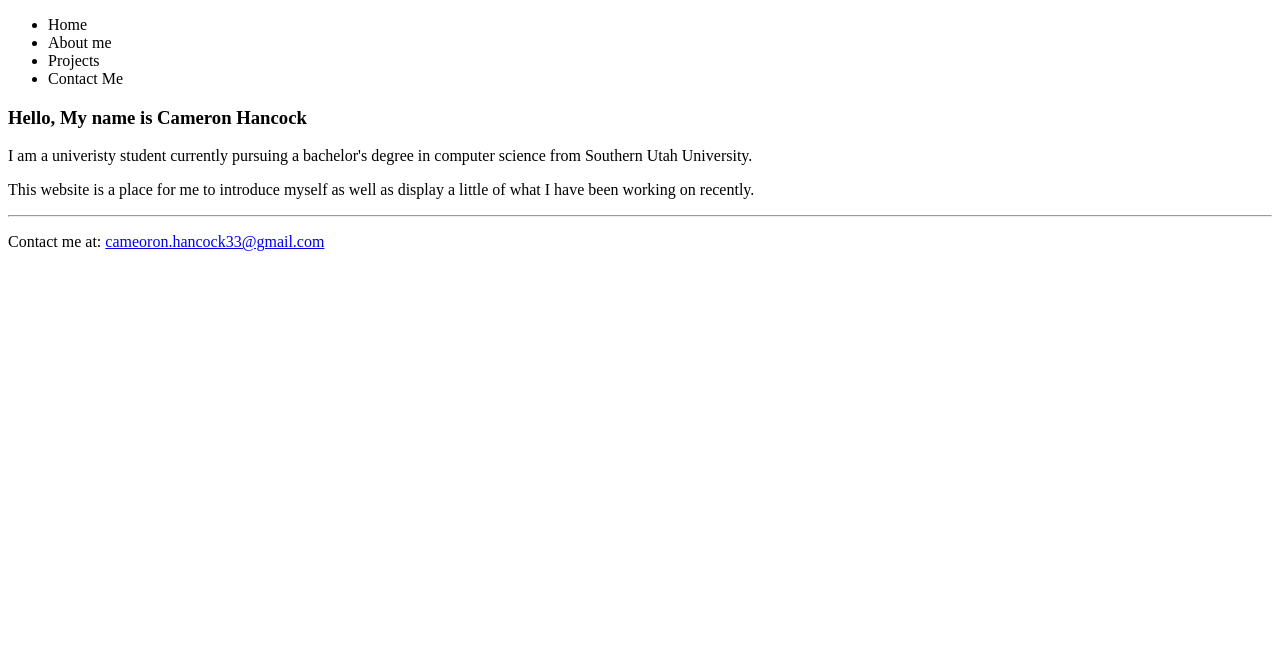
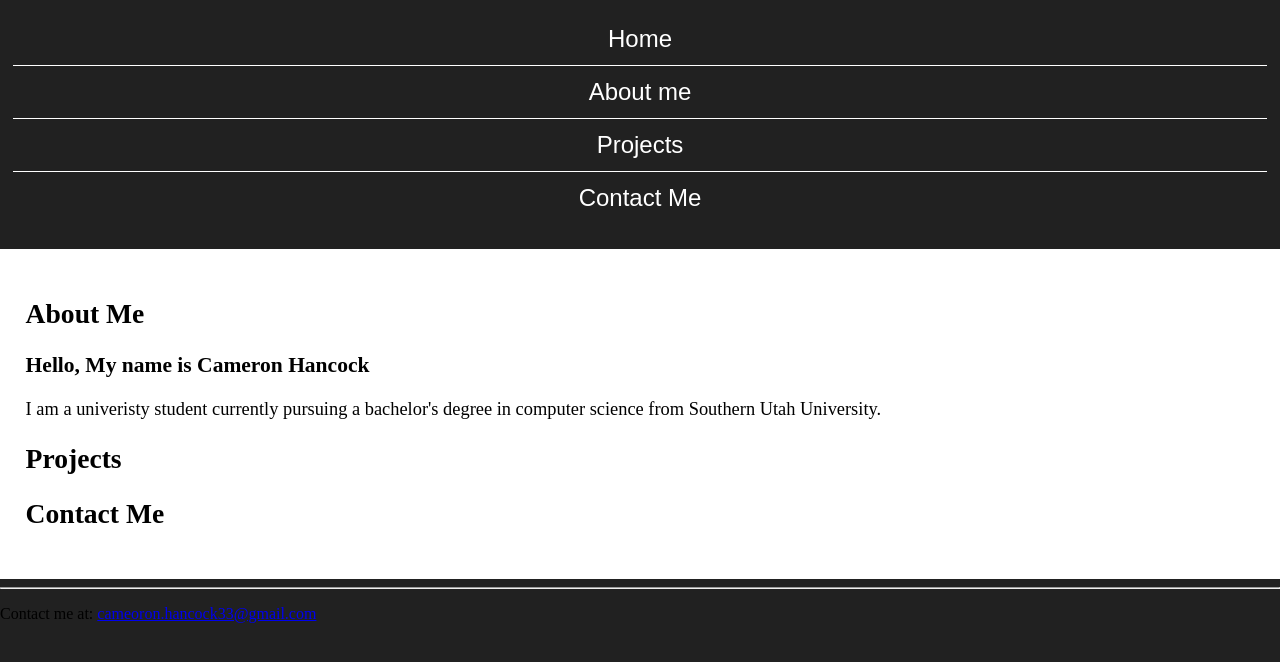
Before and after one commit to camh00/myWebsite, a plain HTML site: page MyWebsite/index.html in a window 1280 px wide. Drawn offline with Linux system fonts and the light colour scheme.

Commit message:
worked on index and created stylesheet

```diff
--- /dev/null
+++ b/MyWebsite/CSS/styles.css
@@ -0,0 +1,53 @@
+/*
+Author: Cameron Hancock
+Date: 02/03/2023
+File Name: styles.css
+*/
+
+/* CSS Reset */
+body, header, nav, main, footer, h1, div, img, ul {
+    margin: 0;
+    padding: 0;
+    border: 0;
+}
+
+/* Style rules for body and images */
+body {
+    background-color: #212121;
+}
+
+/* Style rules for navigation area */
+nav {
+    padding: 1%;
+    margin-bottom: 1%;
+}
+
+nav ul {
+    list-style-type: none;
+    text-align: center;
+}
+
+nav li {
+    font-size: 1.5em;
+    font-family: 'Francois One', sans-serif;
+    border-top: 1px solid #fff;
+}
+
+nav li:first-child {
+    border-top: none;
+}
+
+nav li a {
+    display: block;
+    color: #fff;
+    padding: 0.5em 1em;
+    text-decoration: none;
+}
+
+/* Style rules for main content */
+main {
+    background-color: #fff;
+    padding: 2%;
+    font-size: 1.15em;
+    font-family: 'Roboto Slab', serif;
+}
--- a/MyWebsite/index.html
+++ b/MyWebsite/index.html
@@ -1,27 +1,51 @@
 <!DOCTYPE html>
 <html lang="en">
     <head>
+        <title>Cameron Hancock</title>
         <meta charset="UTF-8">
-        <title>Cameron Hancock</title>
-        <link rel="stylesheet" href="styles.css">
-    </header>
+        <link rel="stylesheet" href="css/styles.css">
+        <meta name="viewport" content="width=device-width, initial-scale=1">
+    </head>
     <body>
-        <head>
+
+        <div id="container">
+            <header>
+
+            </header>
+
             <nav>
                 <ul>
-                    <li>Home</li>
-                    <li>About me</li>
-                    <li>Projects</li>
-                    <li>Contact Me</li>
+                    <li><a href="#container">Home</a></li>
+                    <li><a href="#about">About me</a></li>
+                    <li><a href="#projects">Projects</a></li>
+                    <li><a href="#contact">Contact Me</a></li>
                 </ul>
             </nav>
-        </head>
-        <h3>Hello, My name is Cameron Hancock</h3>
-        <p>I am a univeristy student currently pursuing a bachelor's degree in computer science from Southern Utah University.</p>
-        <p>This website is a place for me to introduce myself as well as display a little of what I have been working on recently.</p>
+
+            <main>
+                <div id="about">
+                    <h2>About Me</h2>
+                    <h3>Hello, My name is Cameron Hancock</h3>
+                    <p>I am a univeristy student currently pursuing a bachelor's degree in computer science from Southern Utah University.</p>
+                </div>
+
+                <div id="projects">
+                    <h2>Projects</h2>
+
+                </div>
+
+                <div id="contact">
+                    <h2>Contact Me</h2>
+
+                </div>
+            </main>
+
+            <footer>
+                <hr>
+                <p>Contact me at: <a href="mailto:cameron.hancock33@gmail.com">cameoron.hancock33@gmail.com</a></p>
+            </footer>
+
+        </div>
+
     </body>
-    <footer>
-        <hr>
-        <p>Contact me at: <a href="mailto:cameron.hancock33@gmail.com">cameoron.hancock33@gmail.com</a></p>
-    </footer>
 </html>
```
